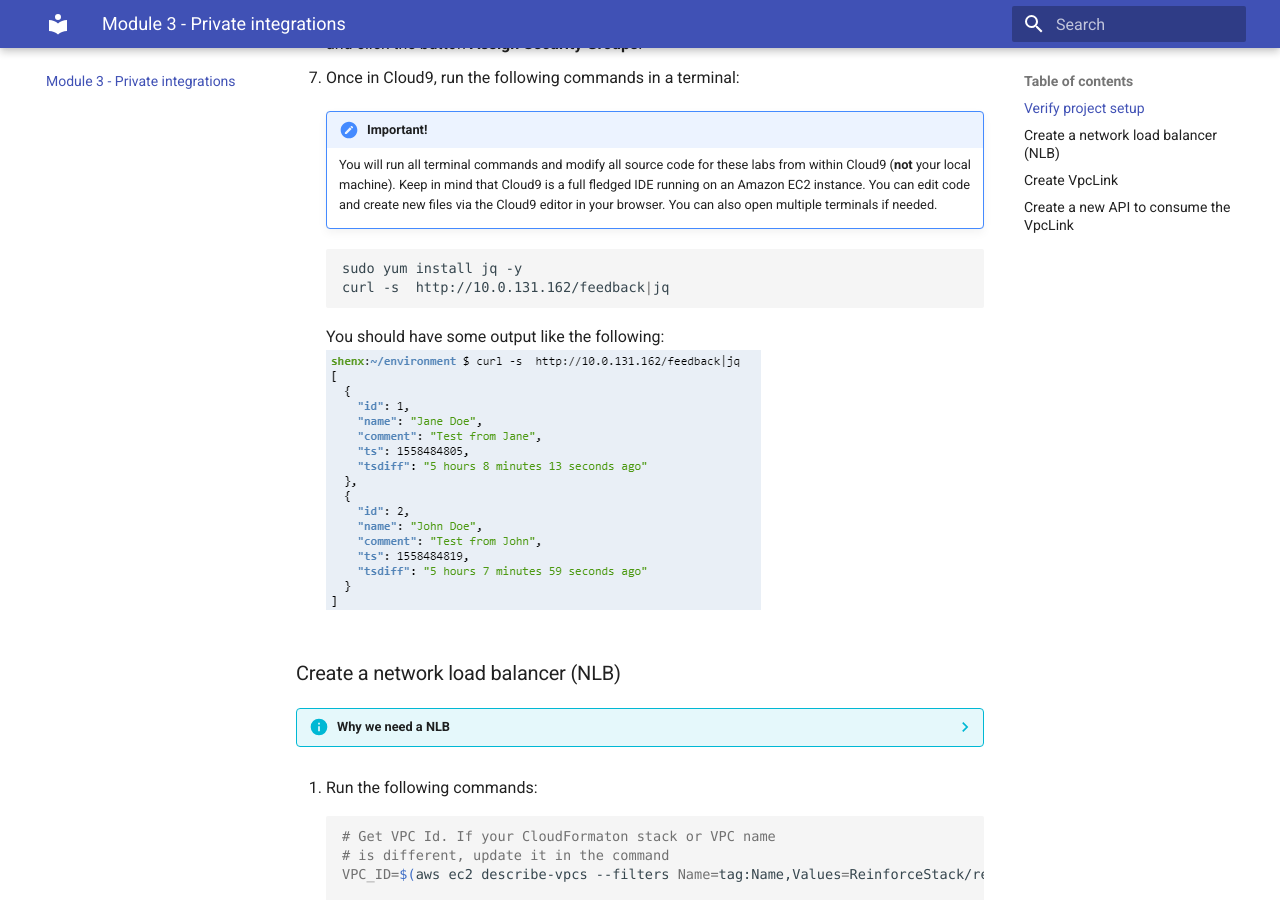
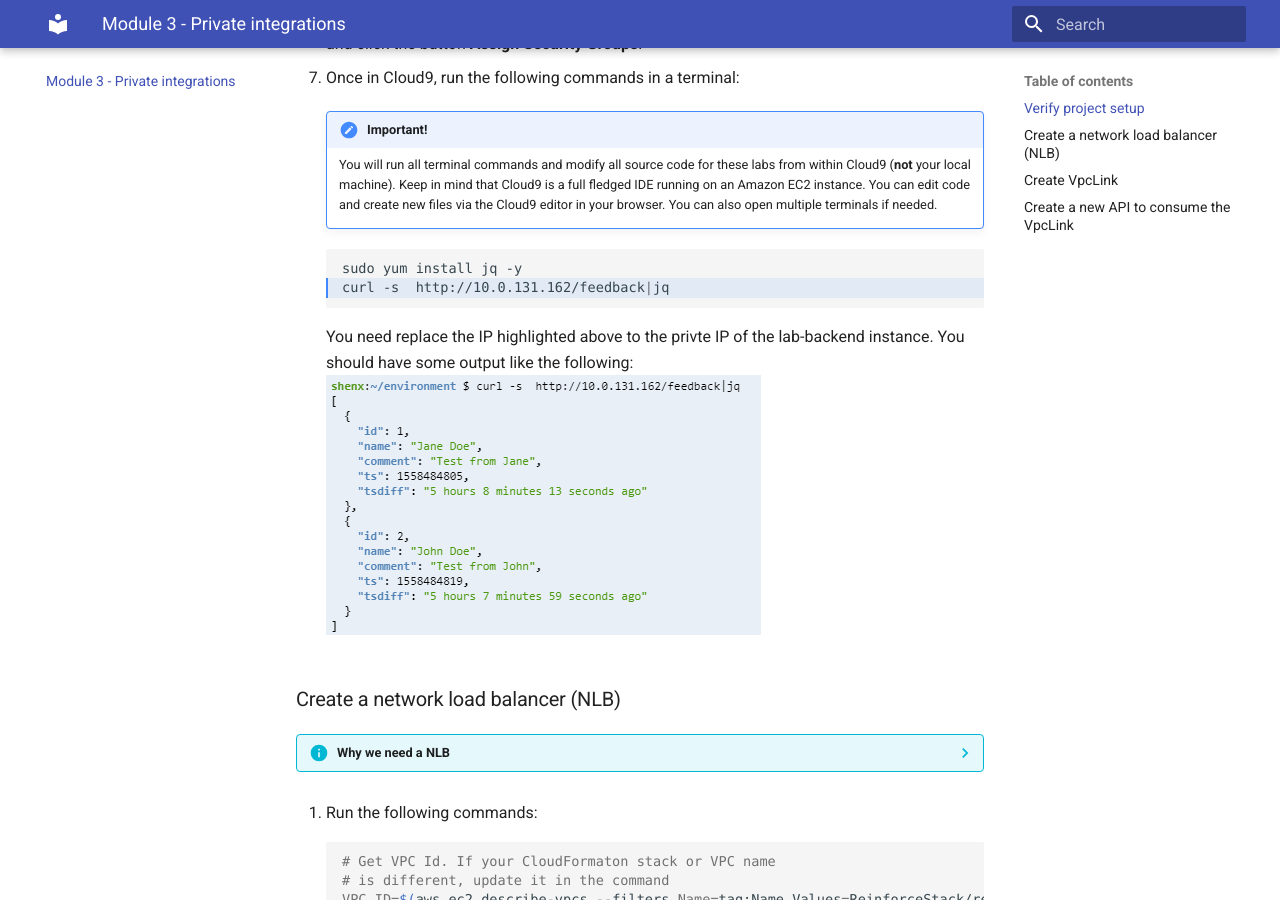
Before and after one commit to xiangshen-dk/workshop-building-secure-apis, an MkDocs documentation site: the page built from docs/vpclink.md, in a window 1280 px wide and 900 px high, scrolled down 2601 px. Built offline with MkDocs 1.6.1 and Material for MkDocs 9.7.7, drawn with Linux system fonts in a browser that asks for light colours; some web fonts are replaced.

Commit message:
update ip note

````diff
--- a/docs/vpclink.md
+++ b/docs/vpclink.md
@@ -42,11 +42,11 @@ In this module, you will integrate API Gateway to a web service running inside a
     !!! note "Important!"
         You will run all terminal commands and modify all source code for these labs from within Cloud9 (**not** your local machine). Keep in mind that Cloud9 is a full fledged IDE running on an Amazon EC2 instance. You can edit code and create new files via the Cloud9 editor in your browser. You can also open multiple terminals if needed.
 
-    ``` bash
+    ``` bash hl_lines="2"
     sudo yum install jq -y
     curl -s  http://10.0.131.162/feedback|jq
     ```
-You should have some output like the following:
+You need replace the IP highlighted above to the privte IP of the lab-backend instance. You should have some output like the following:
     ![](../screenshots/lab-backend2.png)
 
 
````
